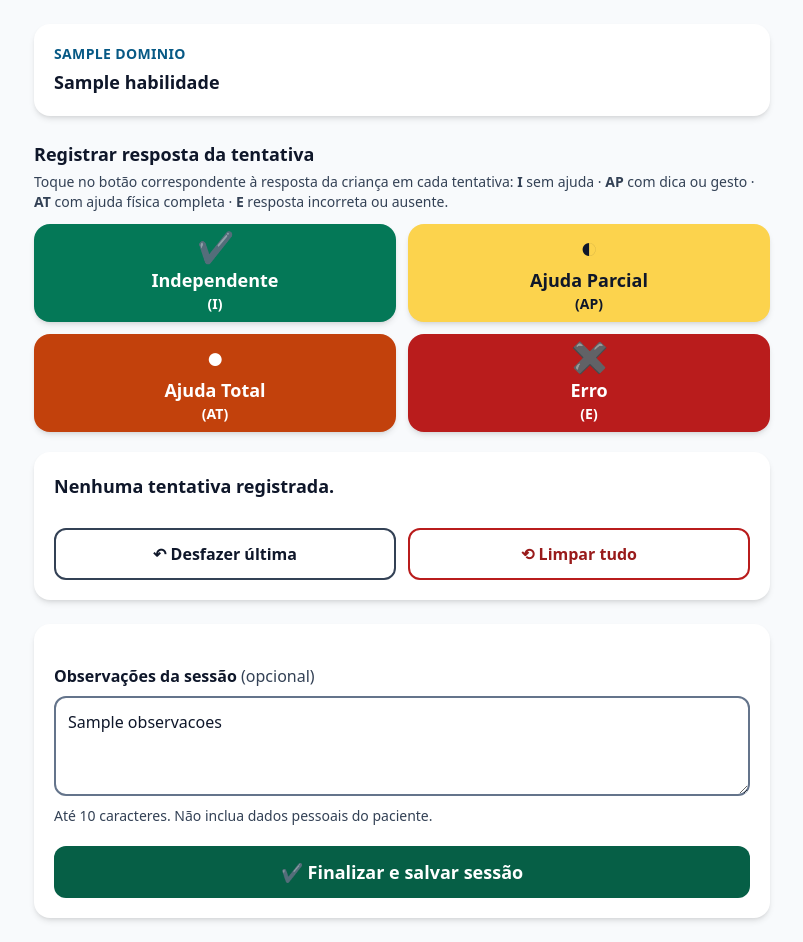
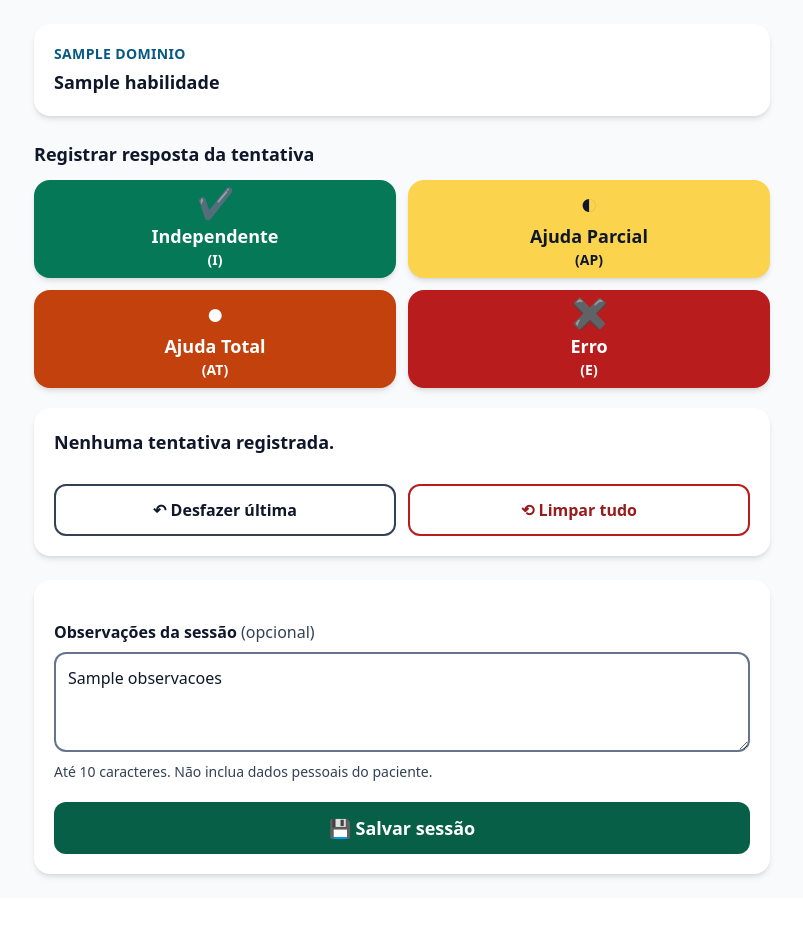
Before and after one commit to Viniriter/novaaba-mvp-exp, a FastAPI app: template app/templates/tela2_coleta.html in a window 1280 px wide. Shown: the part 84-1026 px from the top of the page, without its empty margins (238-1041 px from the left). After the commit the page ends 963 px from the top, so only its background shows below. Run offline with FastAPI, Linux system fonts and the light colour scheme; the template is opened without the code that fills it: most values are stand-ins (such as "Sample title", 1, 10 or a date in 2020); some libraries are stand-ins or nearby versions.

Commit message:
Revert "feat(usabilidade): adiciona refinamento de rotulo e icone pos-validac…"

```diff
--- a/app/templates/tela1_menu.html
+++ b/app/templates/tela1_menu.html
@@ -79,7 +79,7 @@
             <p class="mb-4 text-sm text-slate-700">Critério de domínio: {{ p.criterio_dominio|round|int }}% de independência</p>
             <div class="grid grid-cols-1 gap-3 sm:grid-cols-2">
               <a href="/coleta/{{ p.id }}" class="flex min-h-[52px] items-center justify-center gap-2 rounded-xl bg-sky-800 px-4 text-lg font-bold text-white hover:bg-sky-900 focus-visible:outline-none focus-visible:ring-4 focus-visible:ring-amber-400 focus-visible:ring-offset-2">
-                <span aria-hidden="true">▶</span> Iniciar coleta<span class="sr-only"> do {{ p.codigo }}</span>
+                <span aria-hidden="true">✎</span> Iniciar coleta<span class="sr-only"> do {{ p.codigo }}</span>
               </a>
               <a href="/resultados/{{ p.id }}" class="flex min-h-[52px] items-center justify-center gap-2 rounded-xl border-2 border-sky-800 bg-white px-4 text-lg font-bold text-sky-900 hover:bg-sky-50 focus-visible:outline-none focus-visible:ring-4 focus-visible:ring-amber-400 focus-visible:ring-offset-2">
                 <span aria-hidden="true">📈</span> Ver resultados<span class="sr-only"> do {{ p.codigo }}</span>
--- a/app/templates/tela2_coleta.html
+++ b/app/templates/tela2_coleta.html
@@ -37,12 +37,8 @@
     {% endif %}
 
     <section aria-labelledby="titulo-registro">
-      <h2 id="titulo-registro" class="mb-1 text-lg font-bold">Registrar resposta da tentativa</h2>
-      <p id="legenda-codigos" class="mb-3 text-sm text-slate-700">
-        Toque no botão correspondente à resposta da criança em cada tentativa:
-        <strong>I</strong> sem ajuda · <strong>AP</strong> com dica ou gesto · <strong>AT</strong> com ajuda física completa · <strong>E</strong> resposta incorreta ou ausente.
-      </p>
-      <div class="grid grid-cols-2 gap-3" role="group" aria-label="Tipos de resposta" aria-describedby="legenda-codigos">
+      <h2 id="titulo-registro" class="mb-3 text-lg font-bold">Registrar resposta da tentativa</h2>
+      <div class="grid grid-cols-2 gap-3" role="group" aria-label="Tipos de resposta">
         {% for codigo, ui in TENTATIVA_UI.items() %}
         <button type="button" data-tentativa="{{ codigo }}"
                 class="botao-tentativa flex min-h-[88px] flex-col items-center justify-center rounded-2xl px-3 py-2 text-center shadow-md {{ ui.classes }} active:scale-95 focus-visible:outline-none focus-visible:ring-4 focus-visible:ring-sky-600 focus-visible:ring-offset-2">
@@ -76,7 +72,7 @@
         <p id="ajuda-obs" class="mt-1 text-sm text-slate-700">Até {{ max_observacoes }} caracteres. Não inclua dados pessoais do paciente.</p>
       </div>
       <button type="submit" id="salvar" class="min-h-[52px] w-full rounded-xl bg-emerald-800 px-4 text-lg font-bold text-white hover:bg-emerald-900 disabled:cursor-not-allowed disabled:bg-slate-400 disabled:text-slate-900 focus-visible:outline-none focus-visible:ring-4 focus-visible:ring-amber-400 focus-visible:ring-offset-2">
-        <span aria-hidden="true">✔</span> Finalizar e salvar sessão
+        <span aria-hidden="true">💾</span> Salvar sessão
       </button>
     </form>
   </main>
```
Also changed, not shown: tests/test_integration.py (+0 -2 lines), README.md.
